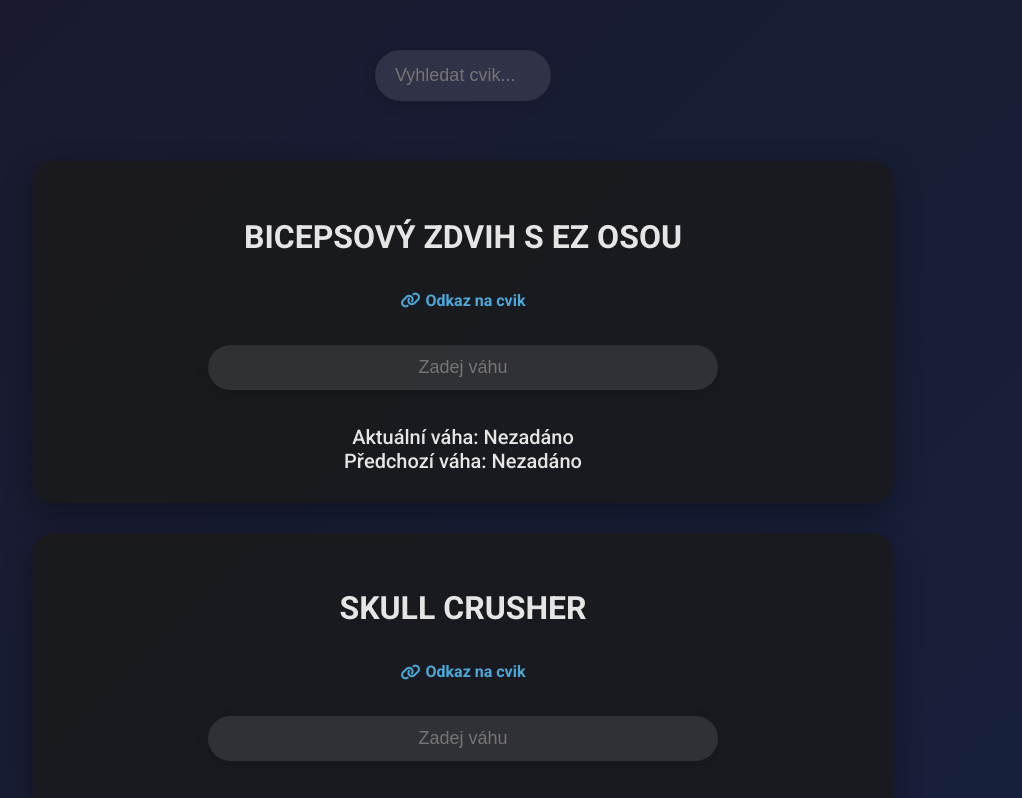
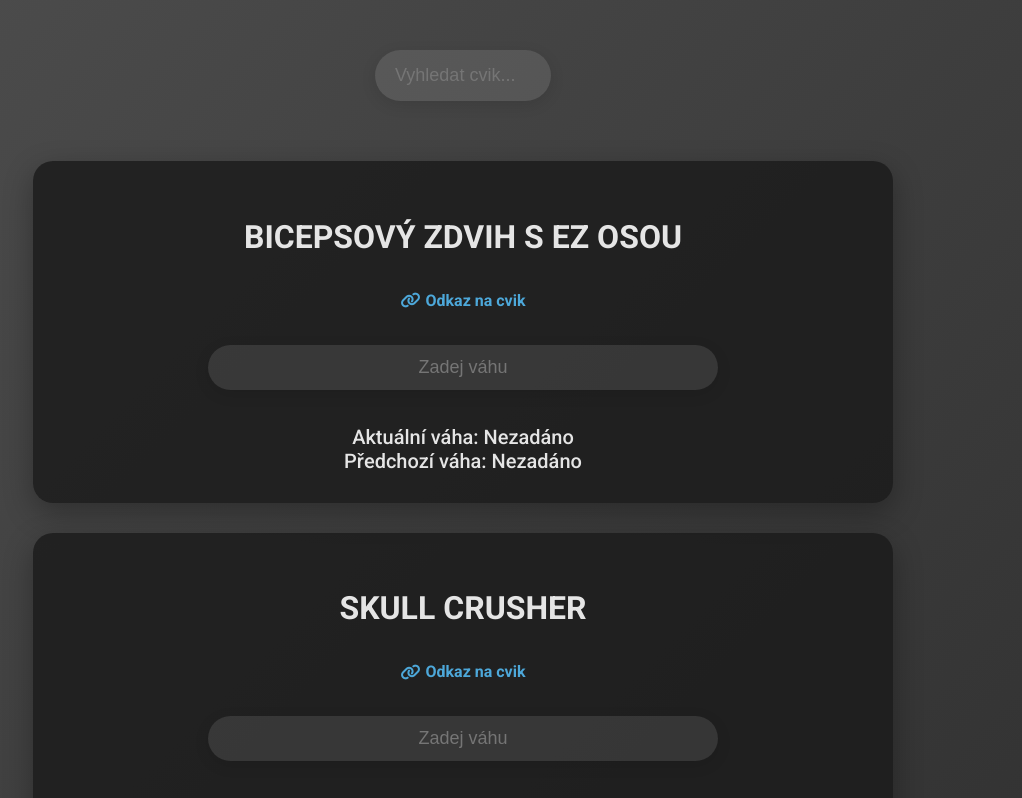
Before and after one commit to drobiss/Gym-App, a React (Vite) app: page / in a window 1280 px wide. Shown: the top 798 px of the page, without its empty margins (177-1199 px from the left). Built offline with nearby package versions, Linux system fonts and the light colour scheme.

Commit message:
added some styling

```diff
--- a/src/index.css
+++ b/src/index.css
@@ -6,7 +6,7 @@ body {
   margin: 0;
   padding: 0;
   box-sizing: border-box;
-  background: linear-gradient(135deg, #1a1a2e 0%, #16213e 100%);
+  background: linear-gradient(135deg, #4d4d4d, #2c2c2c);
   color: #e5e5e5;
   -webkit-text-size-adjust: 100%;
   min-height: 100vh;
@@ -104,6 +104,7 @@ body {
 
 .exercise-card input[type="text"] {
   width: 70%;
+  font-size: 16px;
   padding: 12px 15px;
   border-radius: 50px;
   border: none;
```
